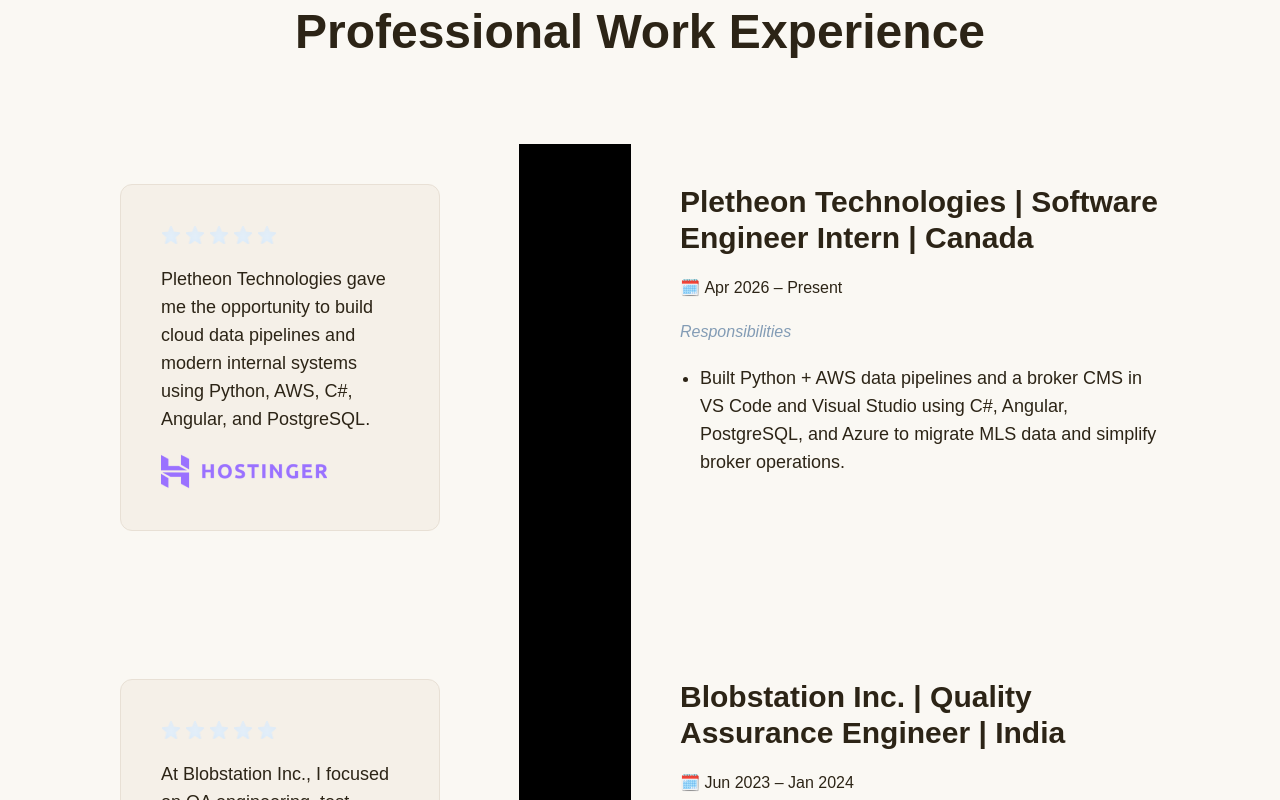
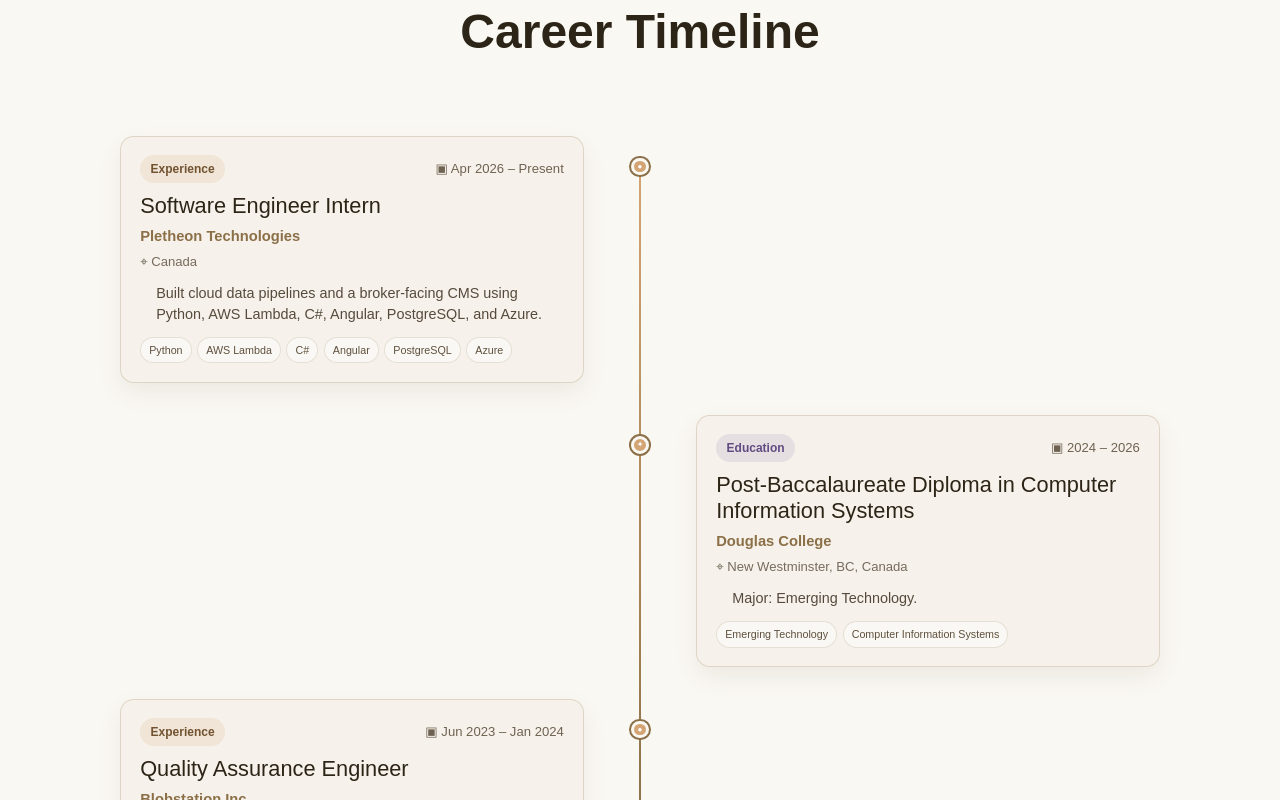
Before and after one commit to KhushiBhatt22/Khushi_portfolio, a React (Vite) app: page / in a window 1280 px wide. Shown: the part 1840-2640 px from the top of the page. Built offline with nearby package versions, Linux system fonts and the light colour scheme; a web font is replaced by a local one.

Commit message:
Update the experience and add education section

```diff
--- a/src/sections/Experience.jsx
+++ b/src/sections/Experience.jsx
@@ -1,67 +1,57 @@
-import { expCards } from "../constants";
 import TitleHeader from "../components/TitleHeader";
-import GlowCard from "../components/GlowCard";
 
-const Experience = () => {
-  return (
-    <section
-      id="experience"
-      className="flex-center md:mt-40 mt-20 section-padding xl:px-0"
-    >
-      <div className="w-full h-full md:px-20 px-5">
-        <TitleHeader
-          title="Professional Work Experience"
-          sub="💼 My Career Overview"
-        />
-        <div className="mt-32 relative">
-          <div className="relative z-50 xl:space-y-32 space-y-10">
-            {expCards.map((card) => (
-              <div key={card.title} className="exp-card-wrapper">
-                <div className="xl:w-2/6">
-                  <GlowCard card={card}>
-                    <div>
-                      <img src={card.imgPath} alt="exp-img" />
-                    </div>
-                  </GlowCard>
+const timelineEntries = [
+  {
+    type: "Experience", title: "Software Engineer Intern", organization: "Pletheon Technologies", location: "Canada", date: "Apr 2026 – Present",
+    details: ["Built cloud data pipelines and a broker-facing CMS using Python, AWS Lambda, C#, Angular, PostgreSQL, and Azure."],
+    skills: ["Python", "AWS Lambda", "C#", "Angular", "PostgreSQL", "Azure"],
+  },
+  {
+    type: "Education", title: "Post-Baccalaureate Diploma in Computer Information Systems", organization: "Douglas College", location: "New Westminster, BC, Canada", date: "2024 – 2026",
+    details: ["Major: Emerging Technology."], skills: ["Emerging Technology", "Computer Information Systems"],
+  },
+  {
+    type: "Experience", title: "Quality Assurance Engineer", organization: "Blobstation Inc.", location: "Ahmedabad, Gujarat, India", date: "Jun 2023 – Jan 2024",
+    details: ["Improved release confidence through automated functional, API, and integration testing, reducing production issues by 35%."],
+    skills: ["Test Automation", "API Testing", "Integration Testing", "Quality Assurance"],
+  },
+  {
+    type: "Experience", title: "Junior QA Engineer Intern", organization: "Blobstation Inc.", location: "Ahmedabad, Gujarat, India", date: "Jan 2023 – Apr 2023",
+    details: ["Completed a quality assurance internship focused on testing and validating web application workflows."], skills: ["Quality Assurance", "Web Testing"],
+  },
+  {
+    type: "Education", title: "Bachelor of Engineering in Information and Communication Technology", organization: "Gujarat Technological University", location: "India", date: "2019 – 2023",
+    details: ["Completed an undergraduate engineering degree in Information and Communication Technology."], skills: ["Information & Communication Technology"],
+  },
+];
+
+const Experience = () => (
+  <section id="experience" className="flex-center md:mt-40 mt-20 section-padding xl:px-0">
+    <div className="w-full h-full md:px-20 px-5">
+      <TitleHeader title="Career Timeline" sub="My journey so far" />
+      <div className="career-timeline mt-20">
+        <div className="career-timeline-line" aria-hidden="true" />
+        <div className="career-timeline-items">
+          {timelineEntries.map((entry, index) => (
+            <article key={`${entry.title}-${entry.date}`} className={`career-timeline-item ${index % 2 ? "is-right" : "is-left"}`}>
+              <div className="career-timeline-marker" aria-hidden="true">{entry.type === "Education" ? "✦" : "●"}</div>
+              <div className="career-card">
+                <div className="career-card-topline">
+                  <span className={`career-type ${entry.type === "Education" ? "education" : ""}`}>{entry.type}</span>
+                  <span className="career-date">▣ {entry.date}</span>
                 </div>
-                <div className="xl:w-4/6">
-                  <div className="flex items-start">
-                    <div className="timeline-wrapper">
-                      <div className="timeline" />
-                      <div className="gradient-line w-1 h-full" />
-                    </div>
-                    <div className="expText flex xl:gap-20 md:gap-10 gap-5 relative z-20">
-                      <div className="timeline-logo">
-                        <img src={card.logoPath} alt="logo" />
-                      </div>
-                      <div>
-                        <h1 className="font-semibold text-3xl">{card.title}</h1>
-                        <p className="my-5 text-white-50">
-                          🗓️&nbsp;{card.date}
-                        </p>
-                        <p className="text-[#839CB5] italic">
-                          Responsibilities
-                        </p>
-                        <ul className="list-disc ms-5 mt-5 flex flex-col gap-5 text-white-50">
-                          {card.responsibilities.map(
-                            (responsibility, index) => (
-                              <li key={index} className="text-lg">
-                                {responsibility}
-                              </li>
-                            )
-                          )}
-                        </ul>
-                      </div>
-                    </div>
-                  </div>
-                </div>
+                <h2>{entry.title}</h2>
+                <p className="career-organization">{entry.organization}</p>
+                <p className="career-location">⌖ {entry.location}</p>
+                <ul>{entry.details.map((detail) => <li key={detail}>{detail}</li>)}</ul>
+                <div className="career-skills">{entry.skills.map((skill) => <span key={skill}>{skill}</span>)}</div>
               </div>
-            ))}
-          </div>
+            </article>
+          ))}
         </div>
       </div>
-    </section>
-  );
-};
+    </div>
+  </section>
+);
 
 export default Experience;
```
